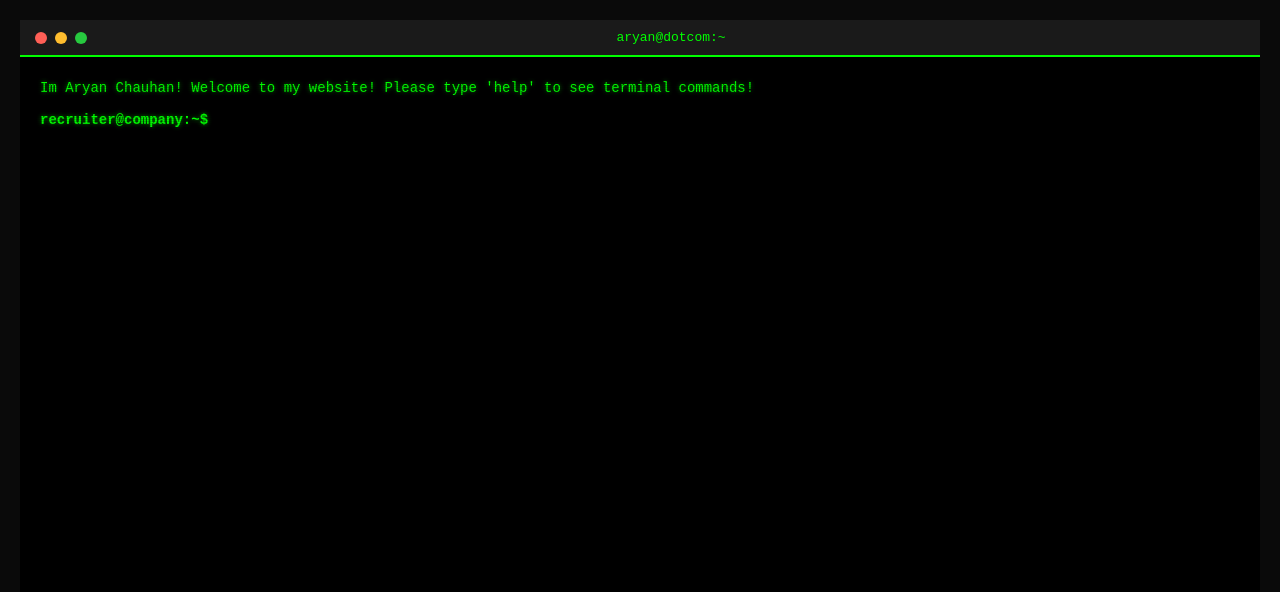
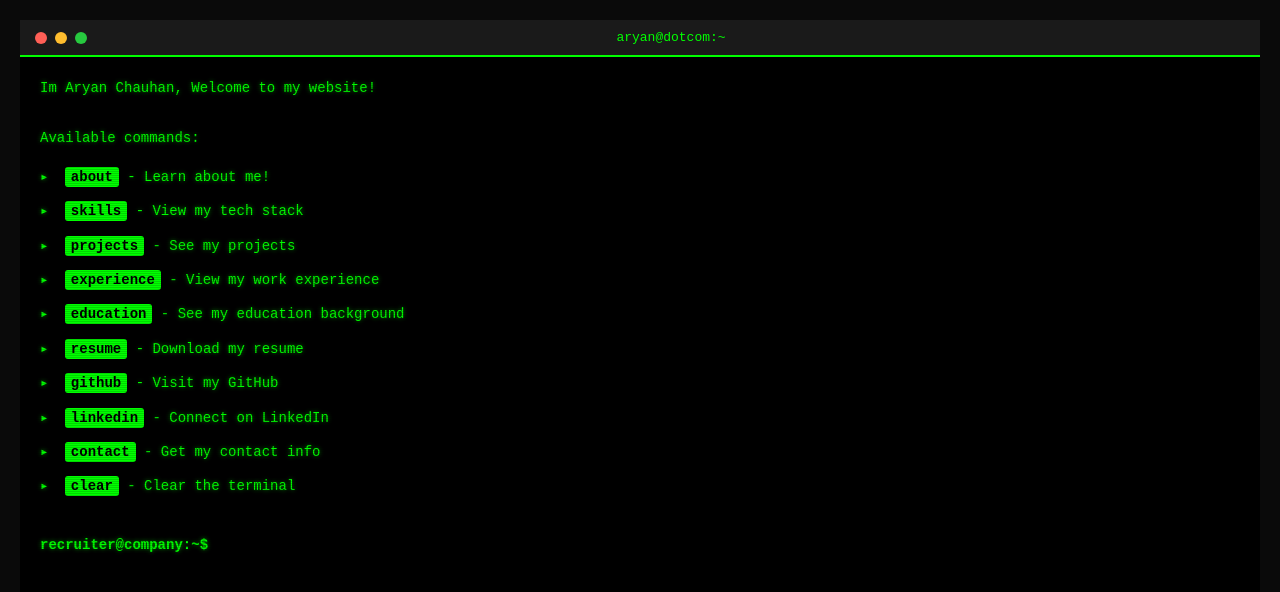
Before and after one commit to ChauAry21/chauary21.github.io, a React (Create React App) app: page / in a window 1280 px wide. Shown: the top 592 px of the page. Built offline with nearby package versions, Linux system fonts and the light colour scheme.

Commit message:
updated welcome message with commands

```diff
--- a/src/TerminalSite/Terminal.jsx
+++ b/src/TerminalSite/Terminal.jsx
@@ -3,10 +3,13 @@ import {executeCommand} from "./Commands";
 import "./Terminal.css";
 
 function Terminal() {
+    const initialHelpOutput = executeCommand('help');
+
     const [input, setInput] = useState("");
     const [history, setHistory] = useState([
-        {type: "output", content: "Im Aryan Chauhan! Welcome to my website! Please type 'help' to see terminal commands!"},
-        {type: "output", content: ""}
+        {type: "output", content: "Im Aryan Chauhan, Welcome to my website!"},
+        {type: "output", content: initialHelpOutput},
+        {type: "output", content: ""},
     ]);
 
     const [commandHistory, setCommandHistory] = useState([]);
@@ -26,22 +29,23 @@ function Terminal() {
 
         if (!input.trim()) return;
 
-        const historyNew = [
-            ...history,
-            {type: "command", content: input}
-        ];
         const output = executeCommand(input.trim().toLowerCase());
 
         if (output === 'CLEAR_TERMINAL') {
             setHistory([
-                {type: "output", content: "Im Aryan Chauhan! Welcome to my website! Please type 'help' to see terminal commands!"},
-                {type: "output", content: ""}
+                {type: "output", content: "Im Aryan Chauhan! Welcome to my website!"},
+                {type: "output", content: initialHelpOutput},
+                {type: "output", content: ""},
             ]);
             setInput("");
             return;
         }
 
-        historyNew.push({type: "output", content: output});
+        const historyNew = [
+            ...history,
+            {type: "command", content: input},
+            {type: "output", content: output}
+        ];
 
         setHistory(historyNew);
         setCommandHistory([...commandHistory, input]);
@@ -106,7 +110,7 @@ function Terminal() {
                     <input
                         ref={inputRef}
                         type="text"
-                        value={input}s
+                        value={input}
                         onChange={(e) => setInput(e.target.value)}
                         onKeyDown={keyDownHandler}
                         className="terminal-input"
```
Also changed, not shown: package.json (+11 -6 lines), 1 other file (tests, documents, lock files or other folders).
